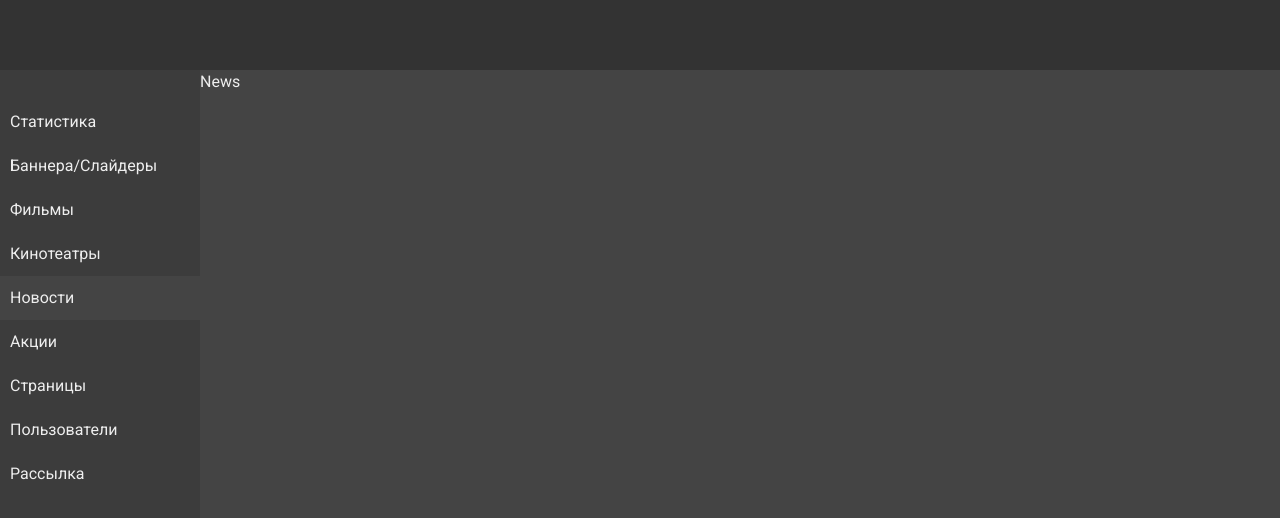
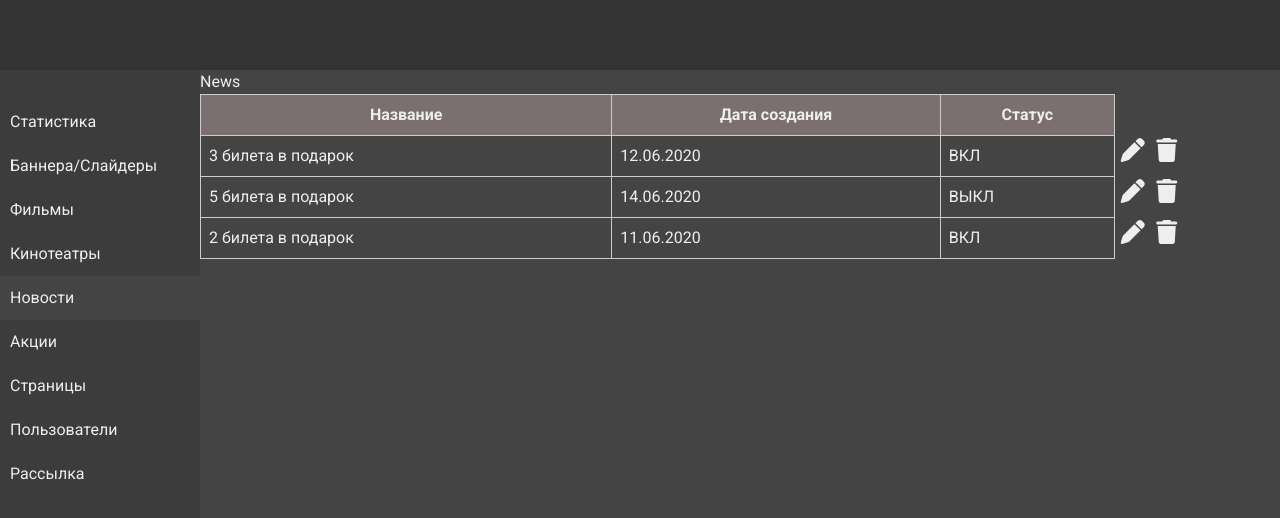
Before and after one commit to ArtemKliuiev/CMS_vue-fsd-ts, a Vue app: page /admin/news in a window 1280 px wide. Shown: the top 518 px of the page. Built offline with nearby package versions, Linux system fonts and the light colour scheme.

Commit message:
work with table

```diff
--- a/src/app/main/main.ts
+++ b/src/app/main/main.ts
@@ -3,12 +3,24 @@ import '../style/style.scss'
 import { createApp } from 'vue'
 import { createPinia } from 'pinia'
 
+// Vuetify
+import 'vuetify/styles'
+import { createVuetify } from 'vuetify'
+import * as components from 'vuetify/components'
+import * as directives from 'vuetify/directives'
+import 'vuetify/dist/vuetify.min.css'
+
 import App from './App.vue'
 import { router } from '../providers'
+
+const vuetify = createVuetify({
+    components,
+    directives,
+})
 
 const app = createApp(App)
 
 app.use(createPinia())
 app.use(router)
 
-app.mount('#app')
+app.use(vuetify).mount('#app')
--- a/src/pages/admin/news/ui/NewsPage.vue
+++ b/src/pages/admin/news/ui/NewsPage.vue
@@ -1,11 +1,21 @@
 <template>
   <div>
     News
+    <BaseTable :headers="tableData.headers" :rows="tableData.rows"></BaseTable>
   </div>
 </template>
 
 <script setup lang="ts">
+import BaseTable from "@/shared/ui/base/table/ui/BaseTable.vue";
 
+const tableData = {
+  headers: ['Название', 'Дата создания', 'Статус'],
+  rows: [
+    { name: '3 билета в подарок', date: '12.06.2020', state: 'ВКЛ' },
+    { name: '5 билета в подарок', date: '14.06.2020', state: 'ВЫКЛ' },
+    { name: '2 билета в подарок', date: '11.06.2020', state: 'ВКЛ' }
+  ]
+};
 </script>
 
 <style lang="scss" scoped>
--- /dev/null
+++ b/src/shared/ui/base/table/ui/BaseTable.vue
@@ -0,0 +1,56 @@
+<template>
+  <div class="table-container">
+    <table>
+      <thead>
+      <tr>
+        <th v-for="(header, index) in headers" :key="index">{{ header }}</th>
+      </tr>
+      </thead>
+      <tbody>
+      <tr v-for="(row, rowIndex) in rows" :key="rowIndex">
+        <td v-for="(item, columnIndex) in row" :key="columnIndex">{{ item }}</td>
+        <v-icon icon="fas fa-pen" @click="editRow(rowIndex)"/>
+        <v-icon icon="fas fa-trash" @click="deleteRow(rowIndex)"/>
+      </tr>
+      </tbody>
+    </table>
+  </div>
+</template>
+
+<script setup lang="ts">
+import { defineProps } from 'vue';
+
+import '@fortawesome/fontawesome-free/css/all.css'
+import { createVuetify } from 'vuetify'
+import { aliases, fa } from 'vuetify/iconsets/fa'
+
+createVuetify({
+  icons: {
+    defaultSet: 'fa',
+    aliases,
+    sets: {
+      fa,
+    },
+  },
+})
+
+interface Table {
+  headers: string[];
+  rows: Record<string>[];
+}
+
+defineProps<Table>();
+
+const editRow = (index: number) => {
+  console.log('Редактировать строку', index);
+};
+
+const deleteRow = (index: number) => {
+  console.log('Удалить строку', index);
+};
+
+</script>
+
+<style lang="scss" scoped>
+@import "styles";
+</style>
--- /dev/null
+++ b/src/shared/ui/base/table/ui/styles.scss
@@ -0,0 +1,30 @@
+.table-container {
+  overflow-x: auto;
+}
+
+table {
+  width: 100%;
+  border-collapse: collapse;
+}
+
+th, td {
+  border: 1px solid #ccc;
+  padding: 8px;
+}
+
+thead {
+  background-color: #7c6f6f;
+}
+
+tr {
+  svg {
+    width: 40px;
+    height: 40px;
+    fill: #eee;
+  }
+}
+
+.fa-pen {
+  margin-left: 6px;
+  margin-right: 10px;
+}
--- /dev/null
+++ b/src/shared/ui/base/text-area/ui/BaseTextarea.vue
@@ -0,0 +1,16 @@
+<template>
+  <textarea>
+    :placeholder="placeholder"
+    :value="$props.modelValue"
+    @input="$emit('update:modelValue', $event.target.value)"
+  </textarea>
+</template>
+
+<script setup>
+defineProps(['modelValue', 'placeholder'])
+defineEmits(['update:modelValue'])
+</script>
+
+<style lang="scss" scoped>
+@import "styles";
+</style>
--- /dev/null
+++ b/src/shared/ui/base/text-area/ui/styles.scss
@@ -0,0 +1,3 @@
+textarea {
+  resize: none;
+}
```
Also changed, not shown: package.json (+8 -1 lines), src/shared/ui/base/input/ui/RadioInput.vue (added, +19 -0 lines), src/shared/ui/base/input/ui/BaseInput.vue (renamed from src/shared/ui/base/BaseInput.vue), 1 other file (tests, documents, lock files or other folders).
